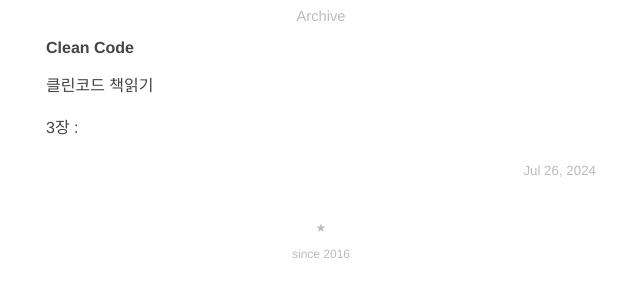
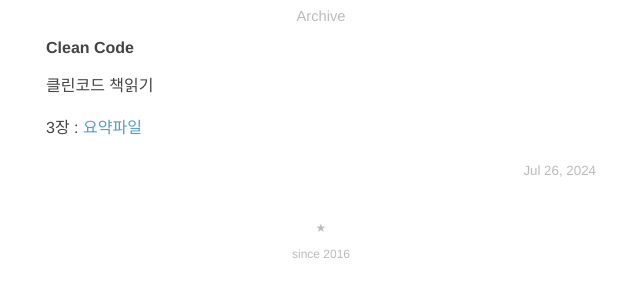
Before and after one commit to jwnlee/jwnlee.github.io, a Jekyll site: the page built from _posts/2024-07-26-clean-code.md, in a window 1280 px wide. Shown: the top 300 px of the page, without its empty margins (319-959 px from the left). Built offline with Jekyll 4.4.1, drawn with Linux system fonts in a browser that asks for light colours.

Commit message:
Update 2024-07-26-clean-code.md

```diff
--- a/_posts/2024-07-26-clean-code.md
+++ b/_posts/2024-07-26-clean-code.md
@@ -8,4 +8,4 @@ categories: post
 
 클린코드 책읽기
 
-3장 :
+3장 : [요약파일](/src/clean_code_ch3.java)
```
